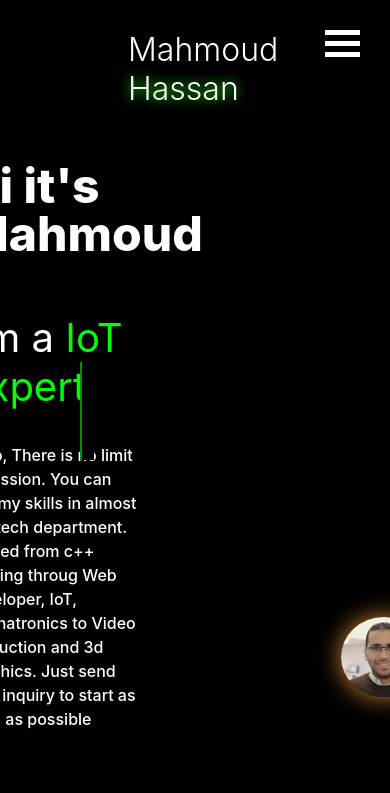
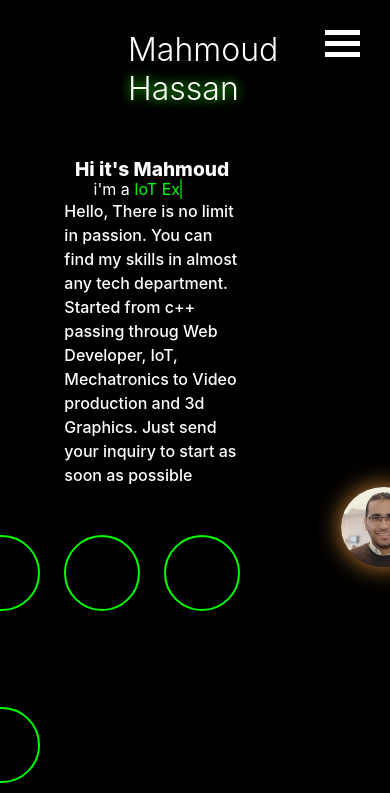
Before and after one commit to mahmoudhkassemeg/portfolio, a React (Create React App) app: page / in a window 390 px wide. Shown: the top 793 px of the page. Built offline with nearby package versions, Linux system fonts and the light colour scheme.

Commit message:
added channel name

```diff
--- a/src/App.css
+++ b/src/App.css
@@ -64,8 +64,17 @@ section{
   box-sizing: border-box;
 }
 
-@media (max-width: 350px) {
+@media (max-width: 600px) {
   body{
     width: 350px;
+    overflow: visible;
   }
 }
+
+@media (max-width: 1280px) {
+  body{
+    margin: auto;
+    width: 100vw;
+    height: 100vw;
+  }
+}
--- a/src/Components/Homeimg/Homeimg.css
+++ b/src/Components/Homeimg/Homeimg.css
@@ -226,8 +226,29 @@
 }
 
 
-@media (max-width:576px){
+@media (max-width:600px){
     .home-content p{
+        margin: auto;
         font-size: 1rem;
     }
+
+    .home-content{
+        grid-template-columns: auto;
+        grid-template-rows: auto;
+        grid-template-areas:
+        "h1"
+        "h3"
+        "p"
+        "social"
+        "btn";
+
+    }
+    .home-content h3{
+        margin: auto;
+        font-size: 1rem;
+    }
+    .home-content h1{
+        margin: auto;
+        font-size: 1.2rem;
 }
+}
```
